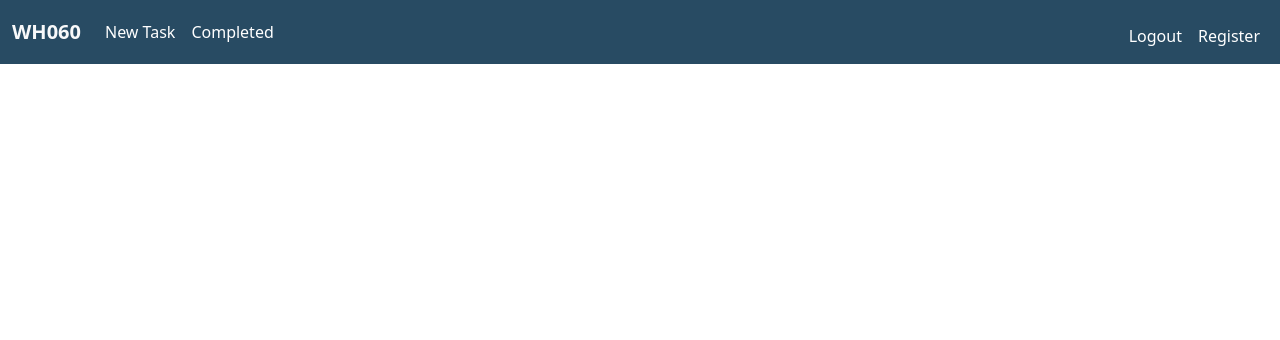
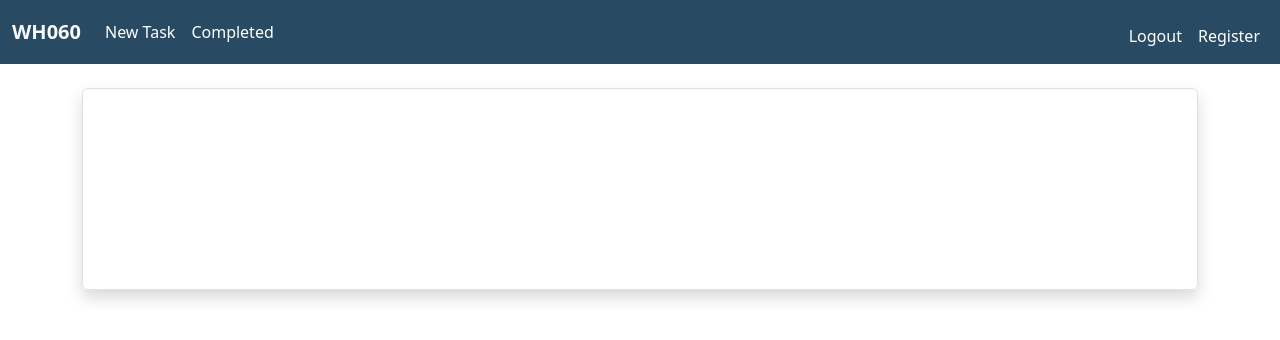
Before and after one commit to Waffleywaffers/warehousetodo, a Flask app: template templates/apology.html in a window 1280 px wide. Shown: the top 340 px of the page. Run offline with Flask 3, Linux system fonts and the light colour scheme; the template is opened without the code that fills it, so the values that code supplies are empty; the visitor is signed in with stand-in values (Sample User, id 1).

Commit message:
style changes

```diff
--- a/templates/apology.html
+++ b/templates/apology.html
@@ -5,5 +5,11 @@
 {% endblock %}
 
 {% block main %}
-<h1> {{ message }} </h1>
+
+<div class="container px-0 my-4 border rounded shadow apology">
+    <div class="row p-5 m-5">
+        <h1> {{ message }} </h1>
+    </div>
+</div>
+
 {% endblock %}
```
Also changed, not shown: static/style.css (line endings or trailing spaces).
